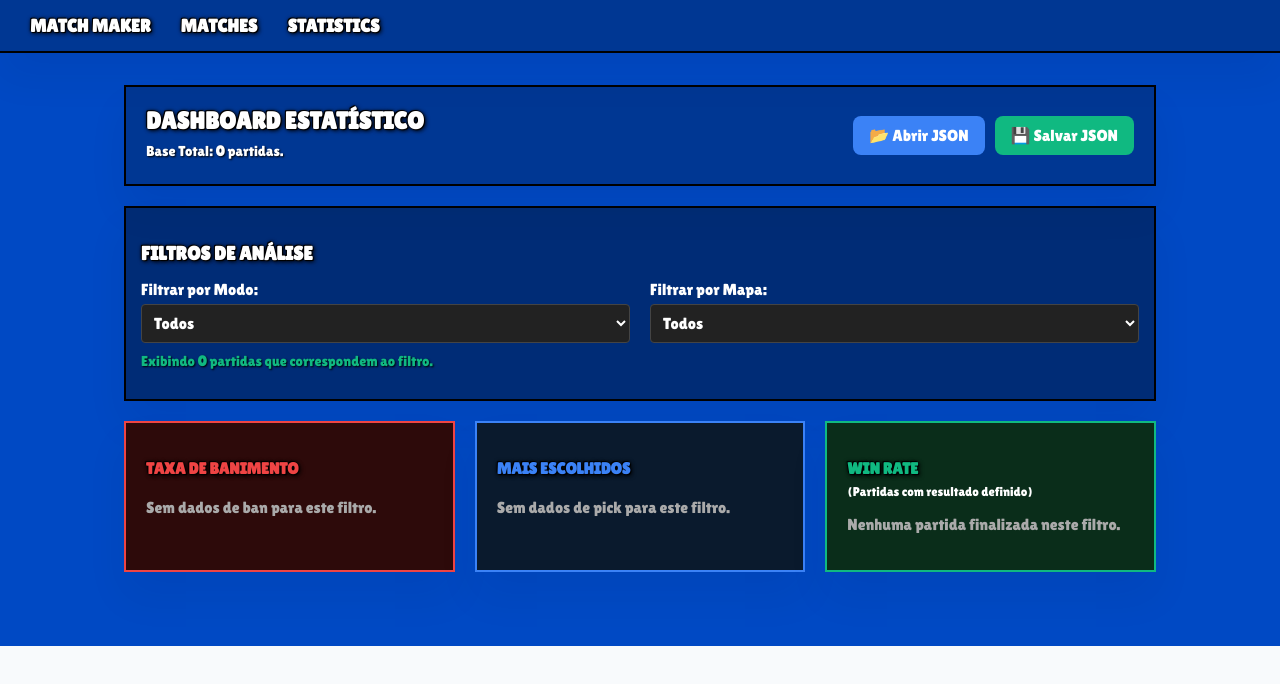
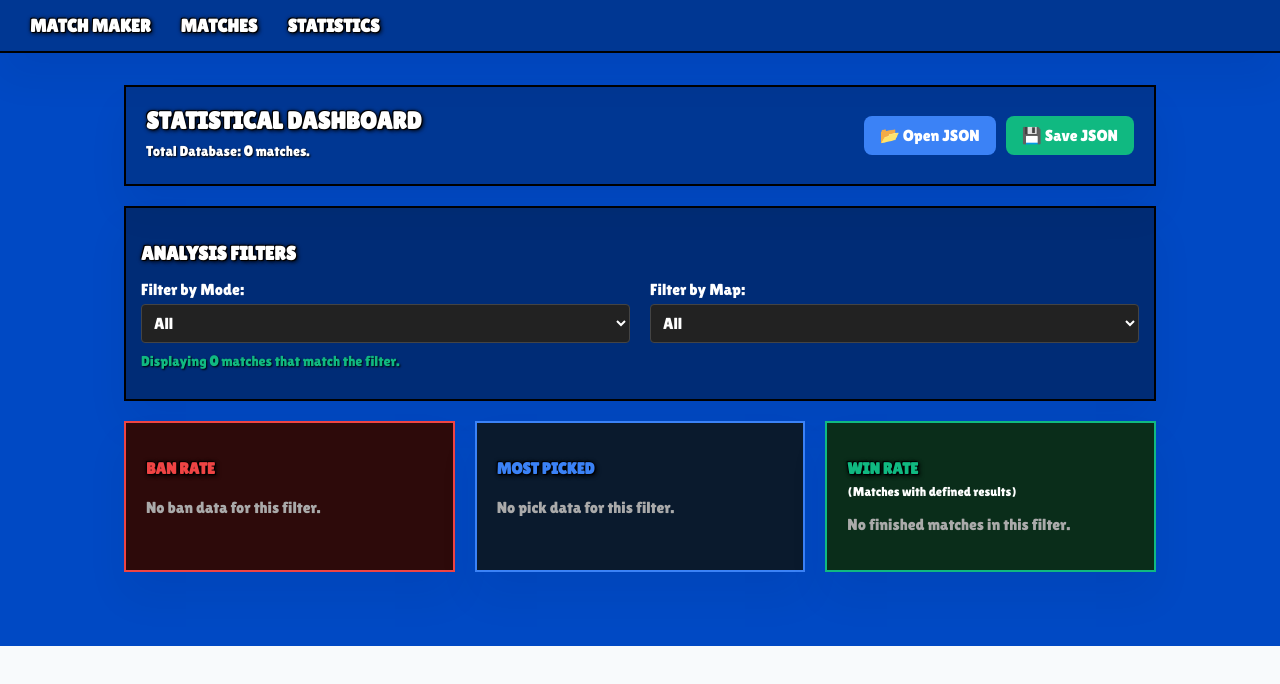
Before and after one commit to neuralshade/brawlpick, a React (Vite) app: page /stats in a window 1280 px wide. Shown: the top 684 px of the page. Built offline with nearby package versions, Linux system fonts and the light colour scheme.

Commit message:
As páginas foram traduzidas.

```diff
--- a/src/pages/MatchMaker.jsx
+++ b/src/pages/MatchMaker.jsx
@@ -82,7 +82,7 @@ function MatchMaker({ savedComps, setSavedComps }) {
     setSlots(Array(6).fill(""));
     setBanSlots(Array(6).fill(""));
     setNotes("");
-    setShowToast("Partida registrada com sucesso!");
+    setShowToast("Match successfully registered!");
   };
 
   useEffect(() => {
@@ -185,7 +185,7 @@ function MatchMaker({ savedComps, setSavedComps }) {
       <section className="actions-card">
         {showToast && <span className="toast-message toast-success">{showToast}</span>}
         <button className="save-draft-btn" disabled={!canSave} onClick={registerMatch}>
-          Registrar Partida
+          Register Match
         </button>
       </section>
     </main>
--- a/src/pages/Matches.jsx
+++ b/src/pages/Matches.jsx
@@ -12,10 +12,10 @@ export default function Matches({ savedComps, setSavedComps }) {
   return (
     <main className="app-shell matches-main">
       <div className="map-mode-group-title" style={{ fontSize: '1.5rem', marginBottom: '1rem' }}>
-        Histórico de Partidas
+        Match History
       </div>
       <p style={{ color: '#fff', textShadow: '1px 1px 2px #000', marginBottom: '2rem' }}>
-        Visualize os detalhes e defina os resultados das partidas para gerar estatísticas.
+        View details and set match results to generate statistics.
       </p>
 
       <div className="notes-list">
@@ -32,11 +32,11 @@ export default function Matches({ savedComps, setSavedComps }) {
                     {match.mapMode.map} - {match.mapMode.mode}
                   </h4>
                   <p style={{ color: '#cbd5e1', margin: '0.5rem 0', fontStyle: 'italic' }}>
-                    <strong>Notas: </strong> {match.notes ? match.notes : "Sem notas."}
+                    <strong>Notes: </strong> {match.notes ? match.notes : "No notes."}
                   </p>
                   <p style={{ color: '#94a3b8', margin: 0, fontSize: '0.9rem' }}>
-                    <strong>Data:</strong> {dateStr} | <strong>Status:</strong> {
-                      match.result === 'win' ? '🟢 Vitória' : match.result === 'loss' ? '🔴 Derrota' : '⚪ Pendente'
+                    <strong>Date:</strong> {dateStr} | <strong>Status:</strong> {
+                      match.result === 'win' ? '🟢 Win' : match.result === 'loss' ? '🔴 Loss' : '⚪ Pending'
                     }
                   </p>
                 </div>
@@ -46,14 +46,14 @@ export default function Matches({ savedComps, setSavedComps }) {
                     className="btn-win"
                     onClick={() => registerResult(match.id, 'win')}
                   >
-                    {match.result === 'win' ? 'Vitória Salva' : 'Marcar Vitória'}
+                    {match.result === 'win' ? 'Win Saved' : 'Mark Win'}
                   </button>
                   <button
                     style={{ opacity: match.result === 'win' ? 0.5 : 1 }}
                     className="btn-loss"
                     onClick={() => registerResult(match.id, 'loss')}
                   >
-                    {match.result === 'loss' ? 'Derrota Salva' : 'Marcar Derrota'}
+                    {match.result === 'loss' ? 'Loss Saved' : 'Mark Loss'}
                   </button>
                 </div>
               </div>
@@ -61,7 +61,7 @@ export default function Matches({ savedComps, setSavedComps }) {
               <div className="pick-grid">
                 <div className="team-column blue-team">
                   <div className="team-header">
-                    <span>TIME AZUL {match.firstPickTeam === TEAM_BLUE && '(FP)'}</span>
+                    <span>BLUE TEAM {match.firstPickTeam === TEAM_BLUE && '(FP)'}</span>
                   </div>
                   <div className="slot-row">
                     {blueSlots.map((item) => (
@@ -80,7 +80,7 @@ export default function Matches({ savedComps, setSavedComps }) {
 
                 <div className="team-column red-team">
                   <div className="team-header">
-                    <span>TIME VERMELHO {match.firstPickTeam === TEAM_RED && '(FP)'}</span>
+                    <span>RED TEAM {match.firstPickTeam === TEAM_RED && '(FP)'}</span>
                   </div>
                   <div className="slot-row">
                     {redSlots.map((item) => (
@@ -100,7 +100,7 @@ export default function Matches({ savedComps, setSavedComps }) {
             </div>
           );
         })}
-        {savedComps.length === 0 && <p className="empty-text">Nenhuma partida registrada ainda.</p>}
+        {savedComps.length === 0 && <p className="empty-text">No matches registered yet.</p>}
       </div>
     </main>
   );
--- a/src/pages/Statistics.jsx
+++ b/src/pages/Statistics.jsx
@@ -6,13 +6,13 @@ export default function Statistics({ savedComps, setSavedComps }) {
   const [showToast, setShowToast] = useState('');
   const fileInputRef = useRef(null);
 
-  const [filterMap, setFilterMap] = useState('Todos');
-  const [filterMode, setFilterMode] = useState('Todos');
+  const [filterMap, setFilterMap] = useState('All');
+  const [filterMode, setFilterMode] = useState('All');
 
   const filteredComps = useMemo(() => {
     return savedComps.filter(match => {
-      const matchMap = filterMap === 'Todos' || match.mapMode?.map === filterMap;
-      const matchMode = filterMode === 'Todos' || match.mapMode?.mode === filterMode;
+      const matchMap = filterMap === 'All' || match.mapMode?.map === filterMap;
+      const matchMode = filterMode === 'All' || match.mapMode?.mode === filterMode;
       return matchMap && matchMode;
     });
   }, [savedComps, filterMap, filterMode]);
@@ -29,7 +29,7 @@ export default function Statistics({ savedComps, setSavedComps }) {
           id: match.id || Date.now() + Math.random(),
           date: match.date || new Date(match.id || Date.now()).toISOString(),
           firstPickTeam: match.firstPickTeam || 'TEAM_RED',
-          mapMode: match.mapMode || { map: 'Desconhecido', mode: 'Desconhecido' },
+          mapMode: match.mapMode || { map: 'Unknown', mode: 'Unknown' },
           notes: match.notes || '',
           bans: match.bans || { red: [], blue: [] },
           slots: Array.isArray(match.slots) ? match.slots : [],
@@ -37,9 +37,9 @@ export default function Statistics({ savedComps, setSavedComps }) {
         }));
         setSavedComps(formattedData);
         setError('');
-        setShowToast(`Arquivo carregado com ${formattedData.length} partidas!`);
+        setShowToast(`File loaded with ${formattedData.length} matches!`);
       } catch (err) {
-        setError('Erro ao processar o arquivo JSON. Verifique se o formato é válido.');
+        setError('Error processing JSON file. Make sure the format is valid.');
       }
     };
     reader.readAsText(file);
@@ -48,7 +48,7 @@ export default function Statistics({ savedComps, setSavedComps }) {
 
   const exportDatabase = () => {
     if (savedComps.length === 0) {
-      alert("A base de dados está vazia.");
+      alert("The database is empty.");
       return;
     }
     const dataStr = "data:text/json;charset=utf-8," + encodeURIComponent(JSON.stringify(savedComps, null, 2));
@@ -58,7 +58,7 @@ export default function Statistics({ savedComps, setSavedComps }) {
     document.body.appendChild(downloadAnchorNode);
     downloadAnchorNode.click();
     downloadAnchorNode.remove();
-    setShowToast("Arquivo JSON exportado com sucesso!");
+    setShowToast("JSON file exported successfully!");
   };
 
   const pickStats = useMemo(() => {
@@ -109,8 +109,8 @@ export default function Statistics({ savedComps, setSavedComps }) {
       .sort((a, b) => parseFloat(b.winRate) - parseFloat(a.winRate));
   }, [filteredComps]);
 
-  const uniqueModes = ['Todos', ...new Set(MAP_MODE_OPTIONS.map(m => m.mode))];
-  const uniqueMaps = ['Todos', ...new Set(MAP_MODE_OPTIONS.map(m => m.map))];
+  const uniqueModes = ['All', ...new Set(MAP_MODE_OPTIONS.map(m => m.mode))];
+  const uniqueMaps = ['All', ...new Set(MAP_MODE_OPTIONS.map(m => m.map))];
 
   return (
     <main className="app-shell stats-main">
@@ -118,17 +118,17 @@ export default function Statistics({ savedComps, setSavedComps }) {
         <div className="stats-header-content">
           <div>
             <h1 className="stats-title map-mode-group-title" style={{ fontSize: '1.5rem', margin: 0 }}>
-              Dashboard Estatístico
+              Statistical Dashboard
             </h1>
             <p className="stats-subtitle" style={{ color: '#fff', textShadow: '1px 1px 2px #000' }}>
-              Base Total: <b>{savedComps?.length || 0}</b> partidas.
+              Total Database: <b>{savedComps?.length || 0}</b> matches.
             </p>
           </div>
 
           <div className="stats-actions">
             <input type="file" accept=".json" className="hidden-input" ref={fileInputRef} onChange={handleFileUpload} />
-            <button className="btn-open" onClick={() => fileInputRef.current.click()}>📂 Abrir JSON</button>
-            <button className="btn-save" onClick={exportDatabase}>💾 Salvar JSON</button>
+            <button className="btn-open" onClick={() => fileInputRef.current.click()}>📂 Open JSON</button>
+            <button className="btn-save" onClick={exportDatabase}>💾 Save JSON</button>
           </div>
         </div>
         {showToast && <div className="toast-message toast-success" style={{marginTop: '10px'}}>{showToast}</div>}
@@ -136,29 +136,29 @@ export default function Statistics({ savedComps, setSavedComps }) {
       </section>
 
       <section className="map-mode-card filters-section" style={{ background: 'rgba(0,0,0,0.4)', border: '2px solid #000' }}>
-        <h3 className="map-mode-group-title" style={{ fontSize: '1.2rem' }}>Filtros de Análise</h3>
+        <h3 className="map-mode-group-title" style={{ fontSize: '1.2rem' }}>Analysis Filters</h3>
         <div className="filters-grid">
           <div className="filter-group">
-            <label className="filter-label" style={{ color: '#fff' }}>Filtrar por Modo:</label>
-            <select className="filter-select" value={filterMode} onChange={(e) => { setFilterMode(e.target.value); setFilterMap('Todos'); }}>
+            <label className="filter-label" style={{ color: '#fff' }}>Filter by Mode:</label>
+            <select className="filter-select" value={filterMode} onChange={(e) => { setFilterMode(e.target.value); setFilterMap('All'); }}>
               {uniqueModes.map(m => <option key={m} value={m}>{m}</option>)}
             </select>
           </div>
           <div className="filter-group">
-            <label className="filter-label" style={{ color: '#fff' }}>Filtrar por Mapa:</label>
+            <label className="filter-label" style={{ color: '#fff' }}>Filter by Map:</label>
             <select className="filter-select" value={filterMap} onChange={(e) => setFilterMap(e.target.value)}>
               {uniqueMaps.map(m => <option key={m} value={m}>{m}</option>)}
             </select>
           </div>
         </div>
         <p className="filter-result-text" style={{ textShadow: '1px 1px 2px #000' }}>
-          Exibindo <b>{filteredComps.length}</b> partidas que correspondem ao filtro.
+          Displaying <b>{filteredComps.length}</b> matches that match the filter.
         </p>
       </section>
 
       <div className="stats-panels-grid">
         <div className="map-mode-card panel-bans" style={{ borderColor: '#ef4444', borderWidth: '2px' }}>
-          <h3 className="map-mode-group-title" style={{ color: '#ef4444' }}>Taxa de Banimento</h3>
+          <h3 className="map-mode-group-title" style={{ color: '#ef4444' }}>Ban Rate</h3>
           {banStats.length > 0 ? (
             <ul className="stats-list">
               {banStats.map((b, i) => (
@@ -168,11 +168,11 @@ export default function Statistics({ savedComps, setSavedComps }) {
                 </li>
               ))}
             </ul>
-          ) : <p className="empty-text">Sem dados de ban para este filtro.</p>}
+          ) : <p className="empty-text">No ban data for this filter.</p>}
         </div>
 
         <div className="map-mode-card panel-picks" style={{ borderColor: '#3b82f6', borderWidth: '2px' }}>
-          <h3 className="map-mode-group-title" style={{ color: '#3b82f6' }}>Mais Escolhidos</h3>
+          <h3 className="map-mode-group-title" style={{ color: '#3b82f6' }}>Most Picked</h3>
           {pickStats.length > 0 ? (
             <ul className="stats-list">
               {pickStats.slice(0, 10).map(([name, count], i) => (
@@ -182,22 +182,22 @@ export default function Statistics({ savedComps, setSavedComps }) {
                 </li>
               ))}
             </ul>
-          ) : <p className="empty-text">Sem dados de pick para este filtro.</p>}
+          ) : <p className="empty-text">No pick data for this filter.</p>}
         </div>
 
         <div className="map-mode-card panel-winrate" style={{ borderColor: '#10b981', borderWidth: '2px' }}>
           <h3 className="map-mode-group-title" style={{ color: '#10b981' }}>Win Rate</h3>
-          <span className="panel-subtitle" style={{ color: '#fff' }}>(Partidas com resultado definido)</span>
+          <span className="panel-subtitle" style={{ color: '#fff' }}>(Matches with defined results)</span>
           {winRateStats.length > 0 ? (
             <ul className="stats-list">
               {winRateStats.map((b, i) => (
                 <li key={i} className="stats-list-item">
                   <span>{b.name}</span>
-                  <strong>{b.winRate}% <span className="stats-list-subvalue">({b.played} jogos)</span></strong>
+                  <strong>{b.winRate}% <span className="stats-list-subvalue">({b.played} games)</span></strong>
                 </li>
               ))}
             </ul>
-          ) : <p className="empty-text">Nenhuma partida finalizada neste filtro.</p>}
+          ) : <p className="empty-text">No finished matches in this filter.</p>}
         </div>
       </div>
     </main>
```
